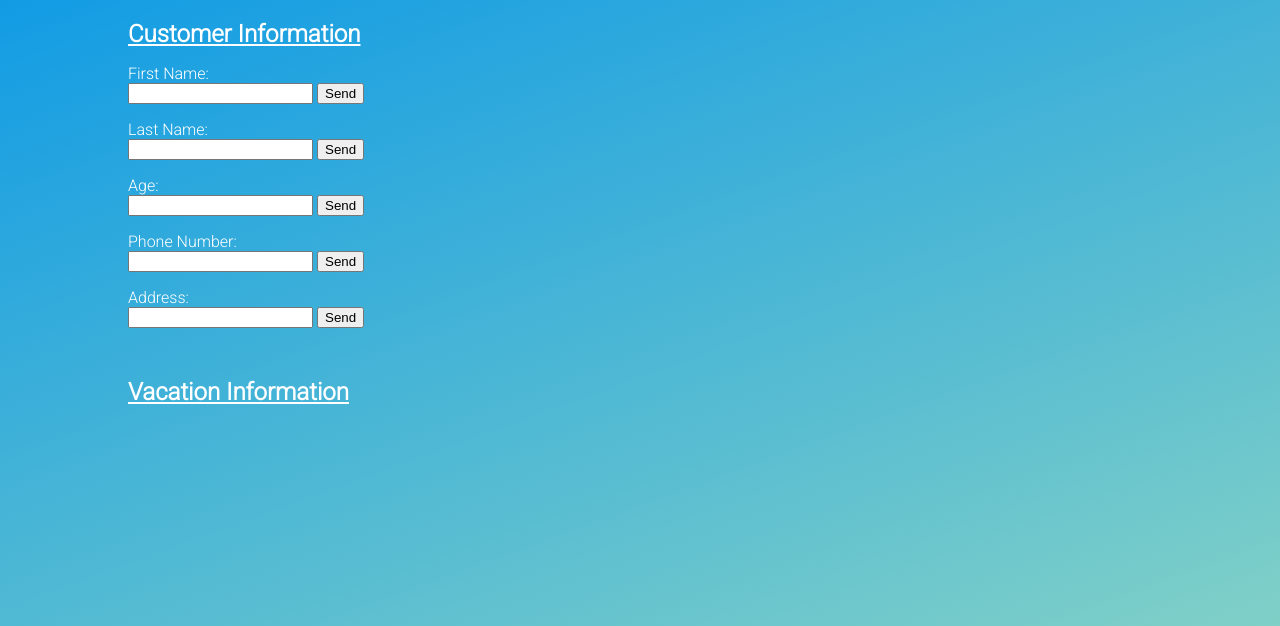
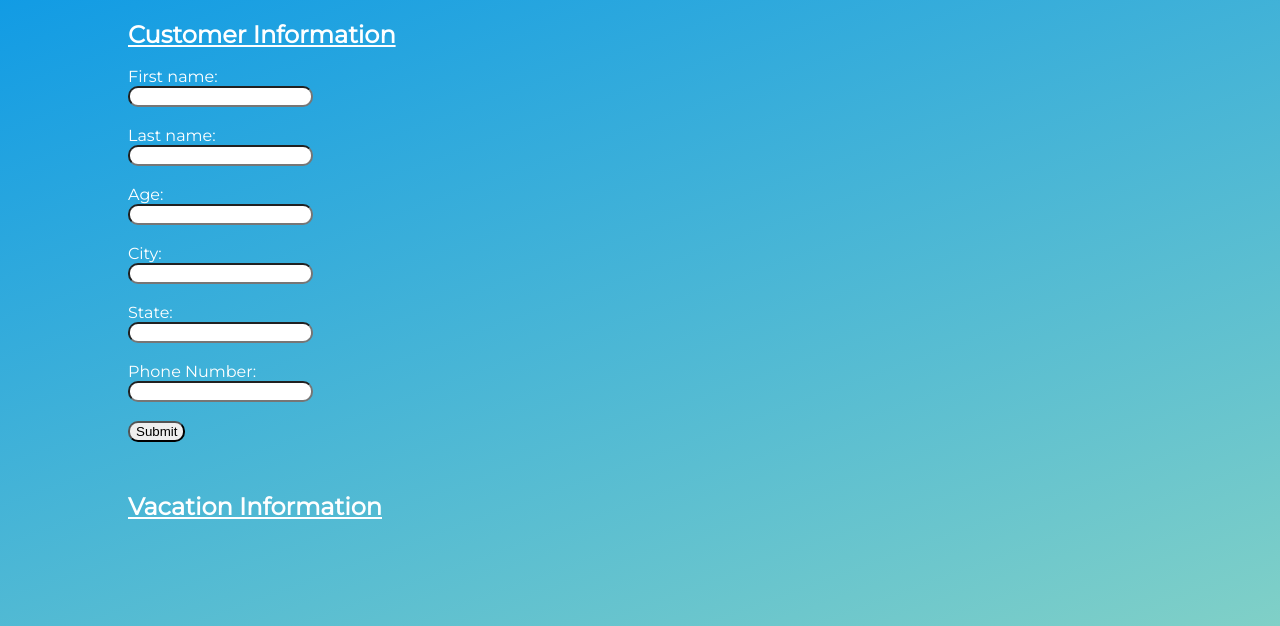
Before and after one commit to adithyav09/Database-Project.github.io, a Node server app: template templates/booking.html in a window 1280 px wide. Shown: the part 174-800 px from the top of the page. Run offline with Node 20, Linux system fonts and the light colour scheme; the template is opened without the code that fills it, so the values that code supplies are empty.

Commit message:
added forms

```diff
--- a/js/app.js
+++ b/js/app.js
@@ -7,7 +7,7 @@ const path = require('path');
 var con = mysql.createConnection({
   host: "localhost",
   user: "root",
-  password: "saybyesayhi123",
+  password: "Duluth.11173",
   database: 'vacationdb'
 });
 
--- a/public/booking-style.css
+++ b/public/booking-style.css
@@ -53,7 +53,7 @@ nav a {
 .customerbox h2 {
     font-size: 1.5rem;
     margin-bottom: auto;
-    font-family: 'Roboto', sans-serif;
+    font-family: 'Montserrat', sans-serif;
     color: white;
     text-decoration: underline;
 }
@@ -72,7 +72,7 @@ nav a {
 .vacationbox h2 {
     font-size: 1.5rem;
     margin-bottom: auto;
-    font-family: 'Roboto', sans-serif;
+    font-family: 'Montserrat', sans-serif;
     color: white;
     text-decoration: underline;
 }
@@ -80,6 +80,16 @@ nav a {
 .vacationbox p {
     font-size: 1rem;
     margin-bottom: auto;
-    font-family: 'Roboto', sans-serif;
+    font-family: 'Montserrat', sans-serif;
     color: white;
 }
+
+form {
+    color: white;
+    font-family: 'Montserrat', sans-serif;
+
+}
+
+input {
+    border-radius: 10px;
+}
--- a/templates/booking.html
+++ b/templates/booking.html
@@ -15,6 +15,9 @@
 
     <link rel="preconnect" href="https://fonts.gstatic.com">
     <link href="https://fonts.googleapis.com/css2?family=Roboto:wght@300&display=swap" rel="stylesheet">
+
+    <link rel="preconnect" href="https://fonts.gstatic.com">
+    <link href="https://fonts.googleapis.com/css2?family=Montserrat&display=swap" rel="stylesheet">
 </head>
 <body>
 
@@ -33,27 +36,37 @@
 
         <main>
             <div class="customerbox">
-                <h2>Customer Information</h2>
-                <p>First Name:</p>
-                <form action="/test/post-username" method="POST"> <input type="text" name="username"> <button          type="submit"> Send </button> </form>
+                <h2>Customer Information</h2><br>
 
-                <p>Last Name:</p>
-                <form action="/test/post-username" method="POST"> <input type="text" name="username"> <button          type="submit"> Send </button> </form>
+                <form action="/action_page.php">
+                    <label for="fname">First name:</label><br>
+                    <input type="text" id="fname" name="fname"><br><br>
 
-                <p>Age:</p>
-                <form action="/test/post-username" method="POST"> <input type="text" name="username"> <button          type="submit"> Send </button> </form>
+                    <label for="lname">Last name:</label><br>
+                    <input type="text" id="lname" name="lname"><br><br>
 
-                <p>Phone Number:</p>
-                <form action="/test/post-username" method="POST"> <input type="text" name="username"> <button          type="submit"> Send </button> </form>
+                    <label for="age">Age:</label><br>
+                    <input type="text" id="age" name="age"><br><br>
 
-                <p>Address:</p>
-                <form action="/test/post-username" method="POST"> <input type="text" name="username"> <button          type="submit"> Send </button> </form>
+                    <label for="city">City:</label><br>
+                    <input type="text" id="city" name="city"><br><br>
+
+                    <label for="state">State:</label><br>
+                    <input type="text" id="state" name="state"><br><br>
+
+                    <label for="phone_number">Phone Number:</label><br>
+                    <input type="text" id="phone_number" name="phone_number"><br><br>
+
+                    <input type="submit" value="Submit">
+                  </form>
 
             </div>
 
 
             <div class="vacationbox">
                 <h2>Vacation Information</h2>
+
+
 
 
 
```
